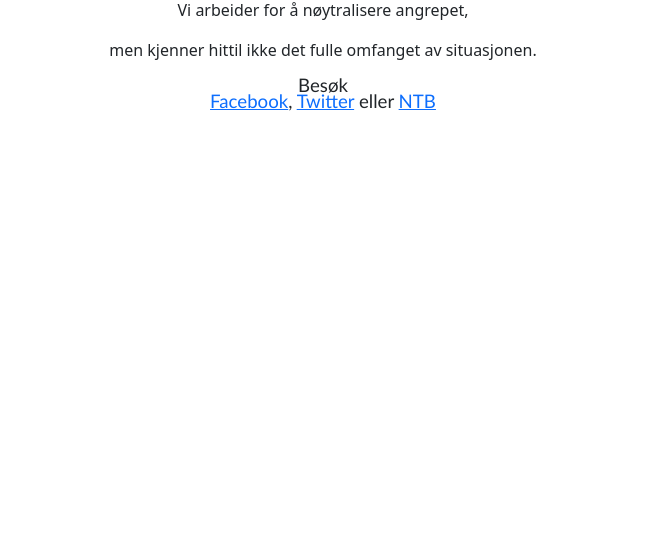
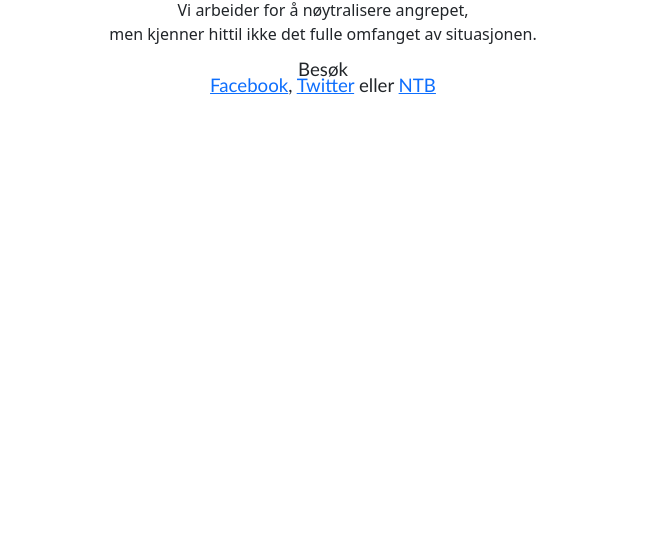
Before and after one commit to eivind-hodneland/my-first-static-web-app, a plain HTML site: page src/index.html in a window 1280 px wide. Shown: the part 254-800 px from the top of the page, without its empty margins (317-964 px from the left). Drawn offline with nearby package versions, Linux system fonts and the light colour scheme.

Commit message:
Update index.html

```diff
--- a/src/index.html
+++ b/src/index.html
@@ -22,8 +22,8 @@ for cyber-angrep </p>
 
 
 
-			<p align="center">Vi arbeider for å nøytralisere angrepet,</p>
-			<p align="center">men kjenner hittil ikke det fulle omfanget av situasjonen.</p>
+			<p align="center">Vi arbeider for å nøytralisere angrepet,<br>
+			men kjenner hittil ikke det fulle omfanget av situasjonen.</p>
 
 <p align="center" style="margin:0cm 0cm 8pt; line-height:107%; font-size:11pt; font-family:Calibri, sans-serif; text-align:center"><span style="font-size:14.0pt">Besøk<br></span><a href="https://www.facebook.com/BaneNORSF"><span style="font-size:14.0pt">Facebook</span></a><span style="font-size:14.0pt">, </span><a href="https://twitter.com/banenorsf"><span style="font-size:14.0pt">Twitter</span></a><span style="font-size:14.0pt"> eller </span><a href="https://kommunikasjon.ntb.no/presserom/banenor?publisherId=11953034"><span style="font-size:14.0pt">NTB</span></a><span style="font-size:14.0pt"></span> </p>            </div>
         </div>
```
